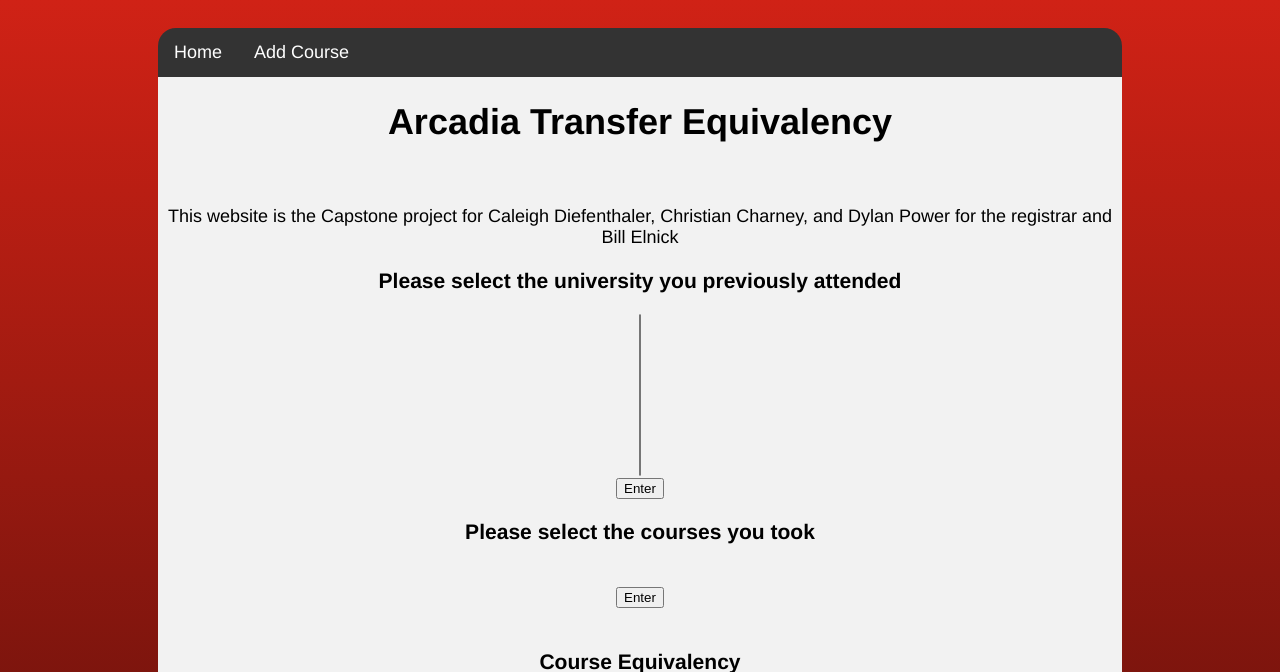
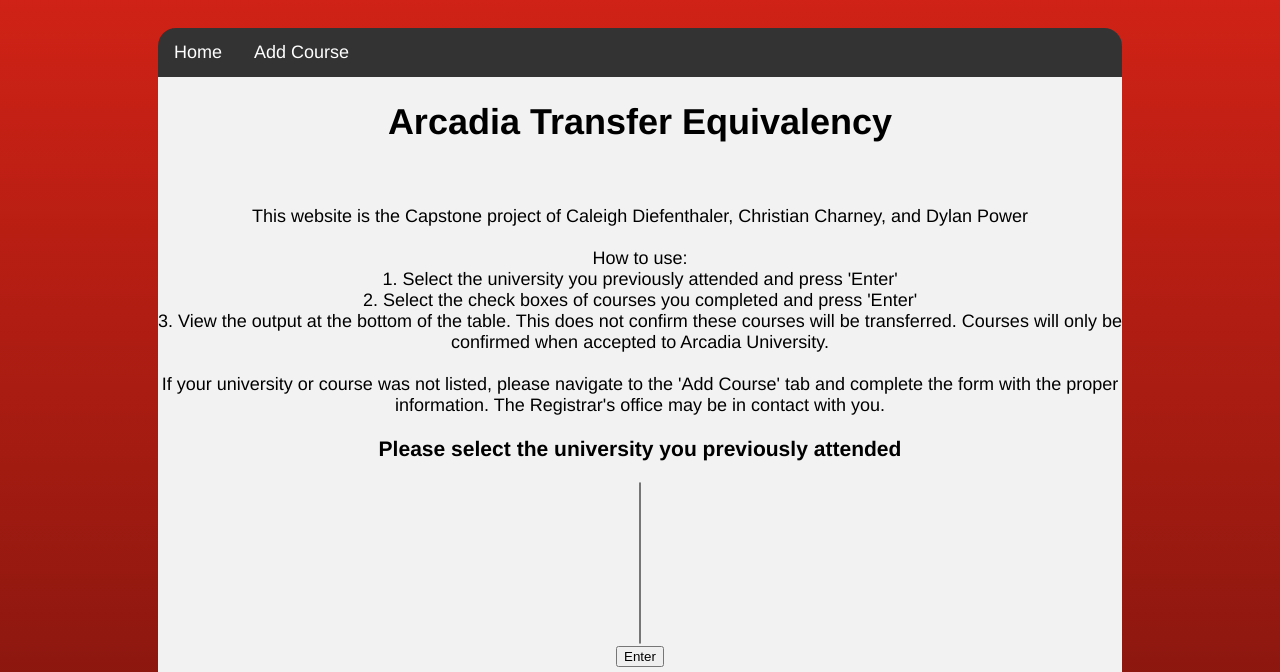
Before and after one commit to caleigh324/Capstone, a PHP site: page / in a window 1280 px wide. Shown: the top 672 px of the page. Run offline with PHP 8.4, Linux system fonts and the light colour scheme; the visitor is signed in with stand-in values (Sample User, id 1); data that the repository does not hold is empty; some libraries are stand-ins or nearby versions.

Commit message:
Add files via upload

```diff
--- /dev/null
+++ b/contact.php
@@ -0,0 +1,5 @@
+<?php
+if($_POST["Uname"]) {
+    mail("caleighdief@gmail.com", "Form to email message", $_POST["Uname"], $_POST["Ccode"], $_POST["Cname"], "From Course Equivalency Website");
+}
+?>
--- a/form.html
+++ b/form.html
@@ -35,6 +35,7 @@
     <li><a class="active" href="https://registrar-capstone.herokuapp.com/">Home</a></li>
     <li><a href="form.html">Add Course</a></li>
 
+
   </ul>
 
   		<center>
@@ -42,7 +43,7 @@
 
 <h1>Arcadia University</h1>
 <form>
-<form action="poop">
+<form action="contact.php">
   University Name:<br>
   <input type="text" name="Uname" value="" style="font-size:18pt;height:40px;width:250px;" id="ip1">
   <br>
--- a/index.php
+++ b/index.php
@@ -1,9 +1,11 @@
 <?php
   include_once 'dbh.inc.php';
+  session_start();
 ?>
 <!DOCTYPE html>
 <html>
 <head>
+
 
   <style>
   ul {
@@ -46,15 +48,20 @@
 
 <body>
   <?php
-  $sql = "SELECT DISTINCT school FROM data;";
+  $sql = "SELECT DISTINCT school FROM data1;";
   $result = mysqli_query($conn, $sql);
   $resultCheck = mysqli_num_rows($result);
 ?>
 <div class ="intro">
 <h1>Arcadia Transfer Equivalency</h1>
 <br>
-<p>This website is the Capstone project for Caleigh Diefenthaler,
-  Christian Charney, and Dylan Power for the registrar and Bill Elnick</p>
+<p>This website is the Capstone project of Caleigh Diefenthaler,
+  Christian Charney, and Dylan Power<br> <br> How to use: <br>
+1. Select the university you previously attended and press 'Enter' <br>
+2. Select the check boxes of courses you completed and press 'Enter' <br>
+3. View the output at the bottom of the table. This does not confirm these courses will be transferred. Courses will only be confirmed when accepted to Arcadia University. <br>
+<br>
+If your university or course was not listed, please navigate to the 'Add Course' tab and complete the form with the proper information. The Registrar's office may be in contact with you.</p>
 </div>
 <div class = "school">
 <h3>Please select the university you previously attended</h3>
@@ -73,7 +80,6 @@
 <input type ="submit" name = "submit_school" value = "Enter">
 </form>
 <?php
-session_start();
 $selected_school = "";
 if(isset($_POST['submit_school'])){
   $selected_school = mysqli_real_escape_string($conn, $_POST['school']);
@@ -89,7 +95,7 @@
 <form action = "" method ="post" name ="course_form">
   <?php
   //create template
-  $sql2 = "SELECT transfer_course, transfer_title FROM data WHERE school = ? ORDER BY transfer_course ASC";
+  $sql2 = "SELECT transfer_course, transfer_title FROM data1 WHERE school = ? ORDER BY transfer_course ASC";
   //create prepared statement
   $stmt = mysqli_stmt_init($conn);
   //prepare prepared Statement
@@ -138,10 +144,9 @@
    <th>Arcadia Curricular Requirement</th>
  </tr>
  <tr>
-  <?php
-
+   <?php
    //$sql3 = "SELECT arcadia_course, curricular_requirement FROM data WHERE school = ? AND transfer_course IN ()";
-   $sql3 = "SELECT arcadia_course, transfer_course, curricular_requirement FROM data WHERE school = '" . $_SESSION['selected_school'] .
+   $sql3 = "SELECT arcadia_course, transfer_course, curricular_requirement FROM data1 WHERE school = '" . $_SESSION['selected_school'] .
    "' AND transfer_course IN (";
      $loopNum = 0;
      foreach($_POST['boxes'] as $selected_course){
@@ -156,26 +161,24 @@
     if(mysqli_stmt_prepare($stmt, $sql3)){
       //mysqli_stmt_bind_param($stmt, "ss", $_SESSION['selected_school'], $_SESSION['selected_course']);
     }
-
     else{
-      echo "error";
+      //echo "error";
       }
   //   echo $stmt;
    // echo $sql3;
    //$stmt = $sql3;
    mysqli_stmt_execute($stmt);
    $result3 = mysqli_stmt_get_result($stmt);
-
    //echo mysqli_num_rows($result3);
-
    while($row3 = mysqli_fetch_assoc($result3)){
      // inserts all data as array
        echo "<td>" . $row3['transfer_course'] . "</td> <td>" . $row3['arcadia_course'] . "</td> <td>" . $row3['curricular_requirement'] . "</td> </tr>";
+      }
 
-      }
-   ?>
 
-   </table>
+    ?>
+
+ </table>
 
 </div>
 
```
